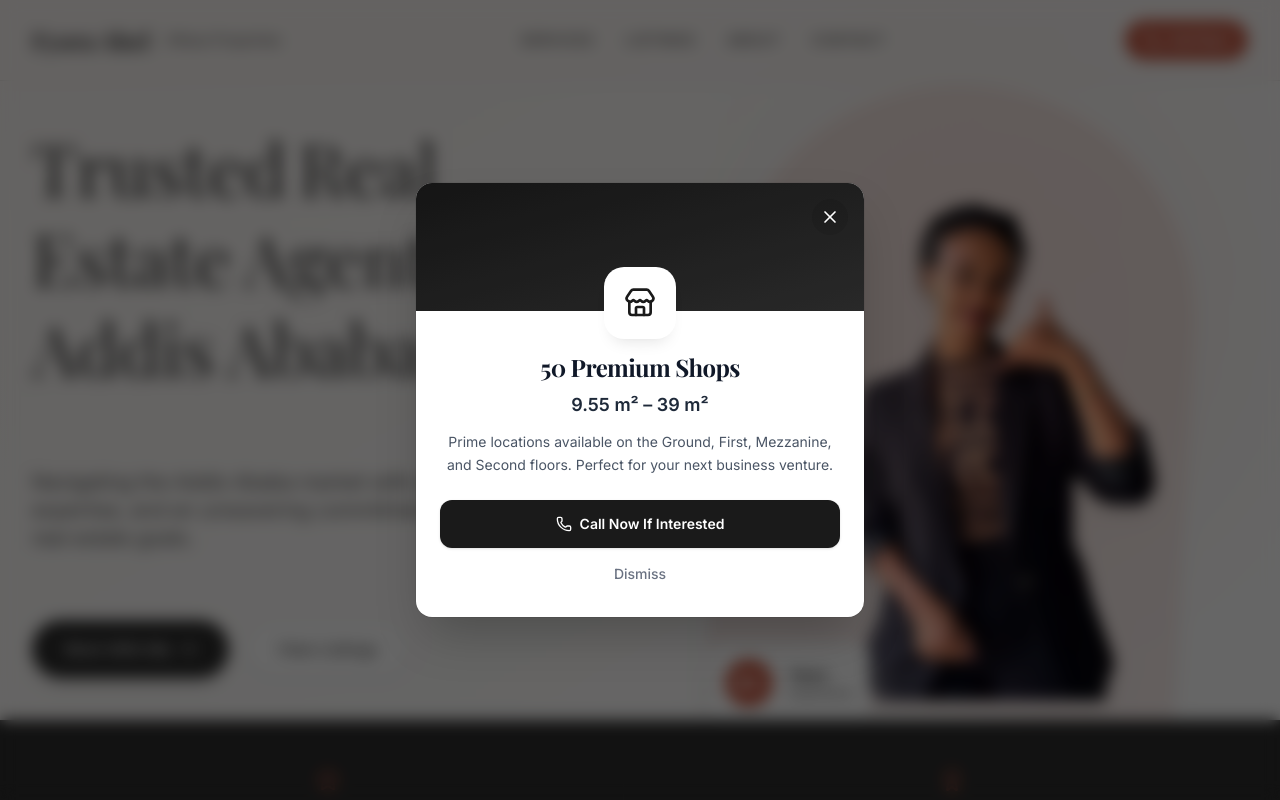
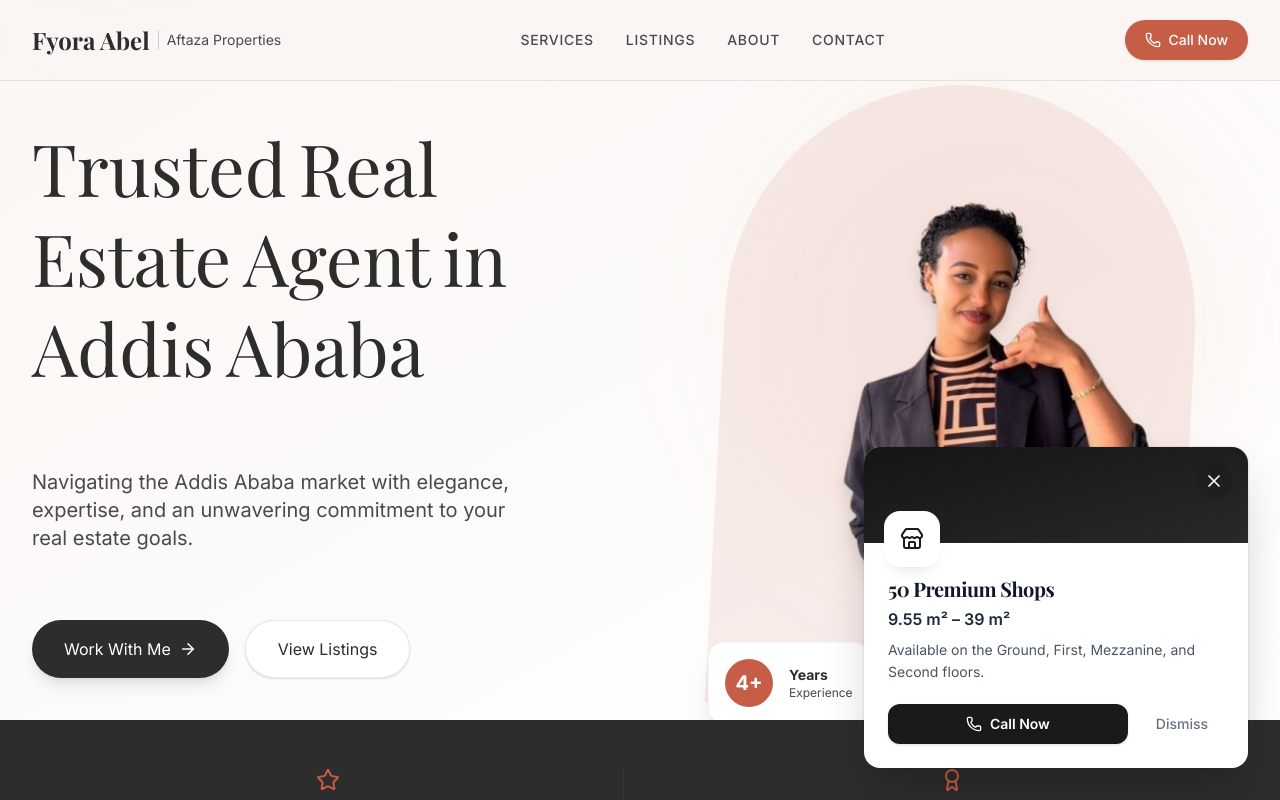
Before and after one commit to elias2025new/FiyoraAbel, a Next.js app: page / in a window 1280 px wide. Shown: the top 800 px of the page. Built offline with nearby package versions, Linux system fonts and the light colour scheme; a web font is replaced by a local one.

Commit message:
style: change onboarding popup to bottom banner

```diff
--- a/src/components/OnboardingPopup.tsx
+++ b/src/components/OnboardingPopup.tsx
@@ -29,23 +29,14 @@ export default function OnboardingPopup() {
   return (
     <AnimatePresence>
       {isVisible && (
-        <div className="fixed inset-0 z-50 flex items-center justify-center px-4 sm:px-6">
-          {/* Backdrop */}
-          <motion.div
-            initial={{ opacity: 0 }}
-            animate={{ opacity: 1 }}
-            exit={{ opacity: 0 }}
-            onClick={handleClose}
-            className="fixed inset-0 bg-black/60 backdrop-blur-sm"
-          />
-
+        <div className="fixed bottom-4 left-4 right-4 z-50 flex justify-end md:bottom-8 md:right-8 md:left-auto pointer-events-none">
           {/* Popup Content */}
           <motion.div
-            initial={{ opacity: 0, scale: 0.9, y: 20 }}
-            animate={{ opacity: 1, scale: 1, y: 0 }}
-            exit={{ opacity: 0, scale: 0.9, y: 20 }}
+            initial={{ opacity: 0, y: 50, scale: 0.95 }}
+            animate={{ opacity: 1, y: 0, scale: 1 }}
+            exit={{ opacity: 0, y: 50, scale: 0.95 }}
             transition={{ type: "spring", damping: 25, stiffness: 300 }}
-            className="relative w-full max-w-md overflow-hidden rounded-2xl bg-white shadow-2xl ring-1 ring-black/5"
+            className="pointer-events-auto relative w-full max-w-sm overflow-hidden rounded-2xl bg-white shadow-2xl ring-1 ring-black/5"
           >
             {/* Close Button */}
             <button
@@ -57,43 +48,45 @@ export default function OnboardingPopup() {
             </button>
 
             {/* Header Image/Pattern Area */}
-            <div className="relative h-32 w-full bg-gradient-to-br from-[#1A1A1A] to-[#333333]">
+            <div className="relative h-24 w-full bg-gradient-to-br from-[#1A1A1A] to-[#333333]">
               <div className="absolute inset-0 bg-black/20" />
-              <div className="absolute -bottom-6 left-1/2 flex h-16 w-16 -translate-x-1/2 items-center justify-center rounded-2xl bg-white shadow-lg ring-4 ring-white">
-                <Store className="h-8 w-8 text-[#1A1A1A]" />
+              <div className="absolute -bottom-5 left-6 flex h-12 w-12 items-center justify-center rounded-xl bg-white shadow-lg ring-4 ring-white">
+                <Store className="h-6 w-6 text-[#1A1A1A]" />
               </div>
             </div>
 
             {/* Body */}
-            <div className="px-6 pb-8 pt-10 text-center">
-              <h3 className="mb-2 text-2xl font-bold tracking-tight text-gray-900">
+            <div className="px-6 pb-6 pt-8 text-left">
+              <h3 className="mb-1 text-xl font-bold tracking-tight text-gray-900">
                 50 Premium Shops
               </h3>
 
-              <div className="mb-6 space-y-3 text-gray-600">
-                <p className="font-semibold text-lg text-gray-800">
+              <div className="mb-5 space-y-2 text-gray-600">
+                <p className="font-semibold text-gray-800">
                   9.55 m² – 39 m²
                 </p>
                 <p className="text-sm leading-relaxed">
-                  Prime locations available on the Ground, First, Mezzanine, and Second floors. Perfect for your next business venture.
+                  Available on the Ground, First, Mezzanine, and Second floors.
                 </p>
               </div>
 
               {/* Call to Action */}
+              <div className="flex items-center gap-3">
                 <a
                   href="tel:+251900575151"
-                className="group flex w-full items-center justify-center gap-2 rounded-xl bg-[#1A1A1A] px-6 py-3.5 text-sm font-semibold text-white shadow-sm transition-all hover:bg-black hover:shadow-md active:scale-[0.98]"
+                  className="group flex flex-1 items-center justify-center gap-2 rounded-xl bg-[#1A1A1A] px-4 py-2.5 text-sm font-semibold text-white shadow-sm transition-all hover:bg-black hover:shadow-md active:scale-[0.98]"
                 >
                   <Phone className="h-4 w-4 transition-transform group-hover:scale-110" />
-                Call Now If Interested
+                  Call Now
                 </a>
 
                 <button
                   onClick={handleClose}
-                className="mt-4 text-sm font-medium text-gray-500 hover:text-gray-800"
+                  className="rounded-xl px-4 py-2.5 text-sm font-medium text-gray-500 hover:bg-gray-100 hover:text-gray-800 transition-colors"
                 >
                   Dismiss
                 </button>
+              </div>
             </div>
           </motion.div>
         </div>
```
Lines whose indentation alone changed are shown as unchanged.
